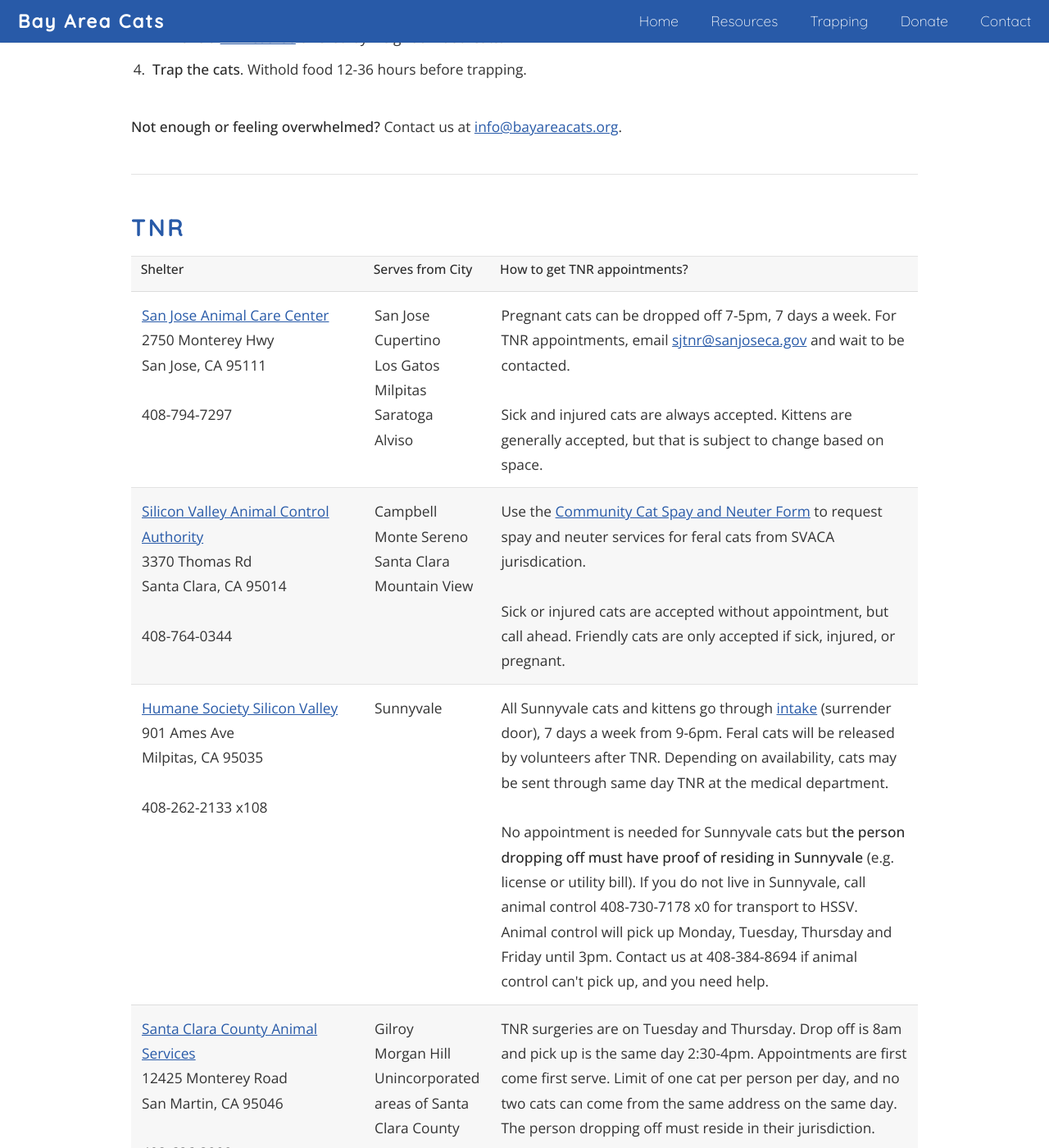
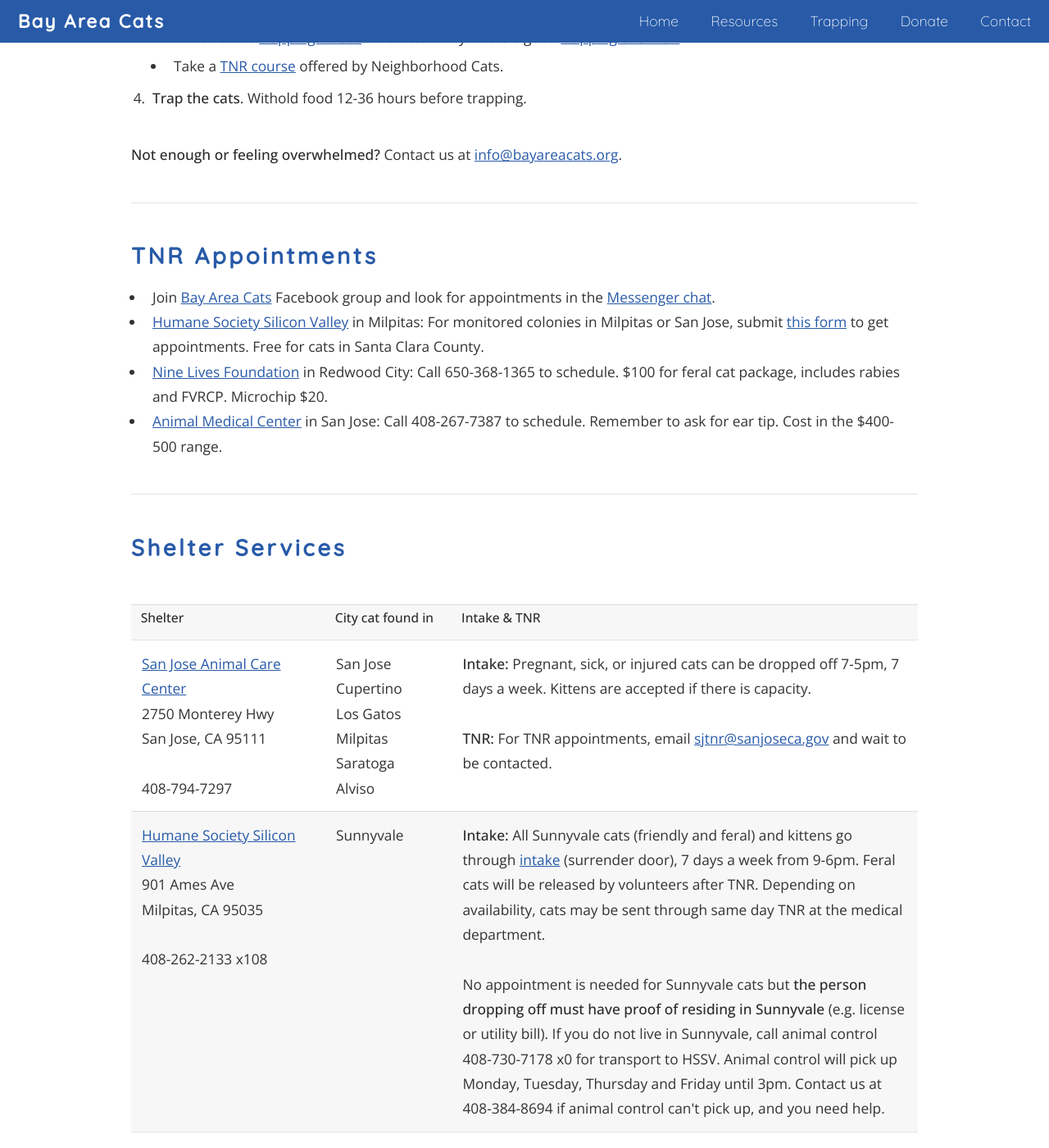
Before and after one commit to sunmeetsingh/bayareacats.github.io, a Jekyll site: the page built from resources.html, in a window 1280 px wide and 1400 px high, scrolled down 554 px. Shown: the whole window at 82% size. Built offline with Jekyll 4.4.1, drawn with Linux system fonts in a browser that asks for light colours; some of the changed text lies outside the part shown.

Commit message:
Update shelter services rules

```diff
--- a/_includes/footer.html
+++ b/_includes/footer.html
@@ -6,7 +6,7 @@
   </ul>
 
   <ul class="copyright">
-      <li>&copy; Bay Area Cats 2023</li>
+      <li>&copy; Bay Area Cats 2024</li>
       <li><b>Want to help?</b> Donate <a target="_blank" href="https://www.chewy.com/g/bay-area-cats_b103747788?utm_medium=email&utm_source=transactional&utm_campaign=SHELTER_BUSINESS_PAGE_APPROVED#wish-list">supplies</a> or via <a target="_blank" href="https://paypal.me/bayareacats">PayPal</a>.</li>
       <li><a href="mailto:info@bayareacats.org">info@bayareacats.org</a></li>
   </ul>
--- a/resources.html
+++ b/resources.html
@@ -24,10 +24,11 @@
             <section>
                 <h3>Getting Started</h3>
                 <ol>
-                    <li><b>Find a place for TNR.</b> It can take several weeks to get a TNR appointment, so do this <b>as soon as possible</b>. Check the <a href="#trap-rentals">TNR list</a> below and follow the steps based on the cats location. Join <a href="bit.ly/bayareacats">bit.ly/bayareacats</a> for support and advice on the best way to get appointments.</li>
+                    <li><b>Find a place for TNR.</b> It can take several weeks to get a TNR appointment, so do this <b>as soon as possible</b>. Check the <a href="#tnr">TNR list</a> below and follow the steps based on the cats location. Join <a href="bit.ly/bayareacats">bit.ly/bayareacats</a> for support and advice on the best way to get appointments.</li>
                     <li><b>Borrow a trap.</b> Check out <a href="#trap-rentals">Trap Rentals</a> or contact us for more suggestions. Trap train while waiting for your appointment, <b>zip tie</b> open the trap so it doesn't trap a cat, and start feeding the cat inside of the trap. This will get the cats familiar with the trap.</li>
                     <li><b>Learn to trap</b>. Read over the <a href="/trapping">Trapping</a> page for tips, and follow the steps below:
                         <ul style="margin-bottom:0em;">
+                            <li>Read over our trapping guide: <a target="_blank" href="/guide">bayareacats.org/guide</a>
                             <li>Watch some <a href="https://youtu.be/8dotVJUWdVA">trapping videos</a>. The kitten lady offers a good <a href="https://youtu.be/wF_omFE7Etc">trapping overview</a>.</li>
                             <li>Take a <a href="https://www.neighborhoodcats.org/tnr-in-nyc/workshops">TNR course</a> offered by Neighborhood Cats.</li>
                         </ul>
@@ -40,22 +41,42 @@
             </section>
         </div>
 
+
+        <hr class="major" />
+
+        <div id="appointments">
+            <section>
+                <h3>TNR Appointments</h3>
+                <table style="width:100%">
+                <colgroup>
+                    <col span="1" style="width: 15%;">
+                    <col span="1" style="width: 25%;">
+                    <col span="1" style="width: 60%;">
+                 </colgroup>
+                <ul>
+                    <li>Join <a target="_blank" href="https://bit.ly/bayareacats">Bay Area Cats</a> Facebook group and look for appointments in the <a target="_blank" href="https://m.me/ch/Abbjdl7sZTVi-XZV">Messenger chat</a>.</li>
+                    <li><a href="">Humane Society Silicon Valley</a> in Milpitas:
+                        For monitored colonies in Milpitas or San Jose, submit <a href="https://survey.alchemer.com/s3/7793563/HSSV-Targeted-TNR-Program-TEST">this form</a> to get appointments. Free for cats in Santa Clara County.</li>
+                    <li><a href="https://www.ninelivesfoundation.org/resources">Nine Lives Foundation</a> in Redwood City: Call 650-368-1365 to schedule. $100 for feral cat package, includes rabies and FVRCP. Microchip $20.</li>
+                    <li><a target="_blank" href="https://goo.gl/maps/gt4fPXiUGSjtgfhC8">Animal Medical Center</a> in San Jose: Call 408-267-7387 to schedule. Remember to ask for ear tip. Cost in the $400-500 range.</li>
+                </ul>
+        </div>
         <hr class="major" />
 
         <div id="tnr">
             <section>
-                <h3>TNR</h3>
+                <h3>Shelter Services</h3>
                 <table style="width:100%">
                 <colgroup>
-                    <col span="1" style="width: 30%;">
+                    <col span="1" style="width: 25%;">
                     <col span="1" style="width: 15%;">
-                    <col span="1" style="width: 55%;">
+                    <col span="1" style="width: 65%;">
                  </colgroup>
 
                   <tr>
                     <th>Shelter</th>
-                    <th>Serves from City</th>
-                    <th>How to get TNR appointments?</th>
+                    <th>City cat found in</th>
+                    <th>Intake & TNR</th>
                   </tr>
                   <tr>
                     <td><a href="https://goo.gl/maps/PZMrz9krVuB1XqoM9">San Jose Animal Care Center</a><br/>
@@ -70,9 +91,10 @@
                     Saratoga<br/>
                     Alviso
                     </td>
-                    <td>Pregnant cats can be dropped off 7-5pm, 7 days a week. For TNR appointments, email <a href="sjtnr@sanjoseca.gov">sjtnr@sanjoseca.gov</a> and wait to be contacted.<br/><br/>
+                    <td><b>Intake:</b> Pregnant, sick, or injured cats can be dropped off 7-5pm, 7 days a week. Kittens are accepted if there is capacity.<br/><br/>
+                        <b>TNR:</b> For TNR appointments, email <a href="sjtnr@sanjoseca.gov">sjtnr@sanjoseca.gov</a> and wait to be contacted.<br/><br/>
 
-                         Sick and injured cats are always accepted. Kittens are generally accepted, but that is subject to change based on space.
+
 
                         <!--</b><br/>Follow the steps in the <a target="_blank" href="/sjacc">SJACC trapping guide</a>. Email <a target="_blank" href="mailto:sjtnr@sanjoseca.gov">sjtnr@sanjoseca.gov</a> for an appointment to bring in a cat for TNR. Appointments are Tuesday - Friday, drop off 7-7:20am and pick up 4pm.<br/><br/>
 
@@ -80,6 +102,23 @@
                     </td>
                   </tr>
                   <tr>
+                    </td>
+                    <td><a href="https://g.page/humanesocietysv?share">Humane Society Silicon Valley</a><br/>
+                    901 Ames Ave<br/>
+                    Milpitas, CA 95035<br/><br/>
+                    408-262-2133 x108
+                    <td>Sunnyvale
+                    </td>
+
+
+                    <td><b>Intake:</b> All Sunnyvale cats (friendly and feral) and kittens go through <a href="https://l.messenger.com/l.php?u=https%3A%2F%2Fmaps.app.goo.gl%2FpcCdPir5Z897x67h6%3Fg_st%3Dic&h=AT22ECrjJF01CMxdF9bl9zirjKrx0YPaTdeEuCv0uXtFmyrNMaMVSbkKsJ16V9cDwoi2TWvDGUdJjEBq1Qgjztlje5--77AdVjYqMMvW3r8GQMChcLT5DrY2I8e4NznIFCxBQq393XBmadWlSlheqB98">intake</a> (surrender door), 7 days a week from 9-6pm. Feral cats will be released by volunteers after TNR. Depending on availability, cats may be sent through same day TNR at the medical department.<br/><br/>
+
+
+                        No appointment is needed for Sunnyvale cats but <b>the person dropping off must have proof of residing in Sunnyvale</b> (e.g. license or utility bill). If you do not live in Sunnyvale, call animal control 408-730-7178 x0 for transport to HSSV. Animal control will pick up Monday, Tuesday, Thursday and Friday until 3pm. Contact us at 408-384-8694 if animal control can't pick up, and you need help.
+                    </td>
+                  </tr>
+                  <tr>
+
                     <td><a href="https://goo.gl/maps/tKttm43ButjXKU3p8">Silicon Valley Animal Control Authority</a><br/>
                     3370 Thomas Rd<br/>
                     Santa Clara, CA 95014<br/><br/>
@@ -91,79 +130,78 @@
                     Santa Clara<br/>
                     Mountain View
                     </td>
-                    <td>Use the <a href="https://docs.google.com/forms/d/e/1FAIpQLSe6FL06vG6C-EOv5g1tvei4ODHwggsuzXzwCxlIU2U_zlFbYA/viewform">Community Cat Spay and Neuter Form</a> to request spay and neuter services for feral cats from SVACA jurisdication.<br/><br/>
 
-                    Sick or injured cats are accepted without appointment, but call ahead. Friendly cats are only accepted if sick, injured, or pregnant.
+                    <td>
+                        <b>Intake:</b> Sick or injured cats are accepted without appointment, but call ahead. Friendly cats are only accepted if sick, injured, or pregnant.<br/><br/>
+                        <b>TNR:</b> Use the <a href="https://docs.google.com/forms/d/e/1FAIpQLSe6FL06vG6C-EOv5g1tvei4ODHwggsuzXzwCxlIU2U_zlFbYA/viewform">Community Cat Spay and Neuter Form</a> to request spay and neuter services.
+
+
                     </td>
                   </tr>
                   <tr>
-                    <td><a href="https://g.page/humanesocietysv?share">Humane Society Silicon Valley</a><br/>
-                    901 Ames Ave<br/>
-                    Milpitas, CA 95035<br/><br/>
+                    </td>
 
-                    408-262-2133 x108
-                    </td>
-                    <td>Sunnyvale
-                    </td>
-                    <td>All Sunnyvale cats and kittens go through <a href="https://l.messenger.com/l.php?u=https%3A%2F%2Fmaps.app.goo.gl%2FpcCdPir5Z897x67h6%3Fg_st%3Dic&h=AT22ECrjJF01CMxdF9bl9zirjKrx0YPaTdeEuCv0uXtFmyrNMaMVSbkKsJ16V9cDwoi2TWvDGUdJjEBq1Qgjztlje5--77AdVjYqMMvW3r8GQMChcLT5DrY2I8e4NznIFCxBQq393XBmadWlSlheqB98">intake</a> (surrender door), 7 days a week from 9-6pm. Feral cats will be released by volunteers after TNR. Depending on availability, cats may be sent through same day TNR at the medical department.<br/><br/>
-
-
-                        No appointment is needed for Sunnyvale cats but <b>the person dropping off must have proof of residing in Sunnyvale</b> (e.g. license or utility bill). If you do not live in Sunnyvale, call animal control 408-730-7178 x0 for transport to HSSV. Animal control will pick up Monday, Tuesday, Thursday and Friday until 3pm. Contact us at 408-384-8694 if animal control can't pick up, and you need help.
-                    </td>
-                  </tr>
-                  <tr>
                     <td><a href="https://goo.gl/maps/4U2R2DZ4UCKxFx6D9">Santa Clara County Animal Services</a><br/>
                     12425 Monterey Road<br/>
                     San Martin, CA 95046<br/><br/>
 
                     408-686-3900
-                    </td>
                     <td>Gilroy<br/>
                     Morgan Hill<br/>
                     Unincorporated areas of Santa Clara County
 
                     </td>
-                    <td>TNR surgeries are on Tuesday and Thursday. Drop off is 8am and pick up is the same day 2:30-4pm. Appointments are first come first serve. Limit of one cat per person per day, and no two cats can come from the same address on the same day. The person dropping off must reside in their jurisdiction.<br/><br/>
+                    <td>
 
-                    Injured or very sick feral or stray cats and kittens may be taken to the shelter between noon and closing time (6 PM on weekdays, 5 PM on weekends).
+                    <b>Intake:</b> Injured or very sick feral or stray cats and kittens may be taken to the shelter between noon and closing time (6 PM on weekdays, 5 PM on weekends).<br/><br/>
+                    <b>TNR:</b> TNR surgeries are on Tuesday and Thursday. Drop off is 8am and pick up is the same day 2:30-4pm. Appointments are first come first serve. Limit of one cat per person per day, and no two cats can come from the same address on the same day. The person dropping off must reside in their jurisdiction.
 
                     </td>
                   </tr>
 
                   <tr>
+                    </td>
+
                     <td><a href="https://goo.gl/maps/4U2R2DZ4UCKxFx6D9">Pets In Need</a><br/>
                     3281 E Bayshore Road<br/>
                     Palo Alto, CA 94303<br/><br/>
 
                     650-496-5971
-                    </td>
                     <td>Palo Alto<br/>
                     Los Altos<br/>
                     Los Altos Hills
 
                     </td>
-                    <td>Email <a target="_blank" href="mailto:pa-medical@petsinneed.org">pa-medical@petsinneed.org</a> to schedule an appointment for TNR. They have a feral cat package for $50 per cat which includes spay/neuter, rabies, and microchip.
+                    <td>
+                        <b>TNR:</b> Email <a target="_blank" href="mailto:pa-medical@petsinneed.org">pa-medical@petsinneed.org</a> to schedule an appointment for TNR. They have a feral cat package for $50 per cat which includes spay/neuter, rabies, and microchip.
+                    </td>
+                  </tr>
+
+                  <tr>
+                    </td>
+
+                    <td><a href="https://phs-spca.org/feral-cats/">Peninsula Humane Society</a><br/>
+                    12 Airport Blvd<br/>
+                    San Mateo, CA 94401<br/><br/>
+
+                    650-340-7022 x679
+                </td>
+                <td>San Mateo County
+                    </td>
+                    <td>
+                        <b>TNR:</b> <a target="_blank" href="https://goo.gl/maps/NV23j2pA17WuPA996">Peninsula Humane Society</a> has a street cat package for $50/cat (vaccines, FIV/FeLV test, spay/neuter, microchip). Limited to residents in San Mateo County.
                     </td>
                   </tr>
                 </table>
-
-                <p style="margin-bottom:0.5em;">Other options:</p>
-                <ul style="margin-bottom:0.5em;">
-                    <li><a href="">Humane Society Silicon Valley</a> (HSSV) - free for cats in Santa Clara County, $150 for cats outide Santa Clara County. Appointment only for non-Sunnyvale cats. For monitored colonies of three or more cats, submit <a href="https://survey.alchemer.com/s3/7793563/HSSV-Targeted-TNR-Program-TEST">this form</a> to get appointments.</li>
-                    <li><a href="https://www.ninelivesfoundation.org/resources">Nine Lives Foundation</a>. $100 for feral cat package, includes rabies and FVRCP. Microchip $20. Call 650-368-1365.</li>
-                    <li><a target="_blank" href="https://goo.gl/maps/NV23j2pA17WuPA996">Peninsula Humane Society</a>. Appointment only, call 650-340-7022, ext. 679. They have a street cat package for $50/cat (vaccines, FIV/FeLV test, spay/neuter, microchip). Not limited to San Mateo county, but those in San Mateo can apply for vouchers <a target="_blank" href="https://www.smchealth.org/spayneuter-voucher-program">here</a>.</li>
-                    <li>Try a lower cost vet like <a target="_blank" href="https://goo.gl/maps/gt4fPXiUGSjtgfhC8">Animal Medical Center</a> ($340 for a spay).</li>
-                </ul>
             </section>
         </div>
-
-        <hr class="major" />
 
         <div id="trap-rentals">
             <section>
                 <h3>Renting traps</h3>
-                <p>Bay Area Cats lends traps in Santa Clara County using this <a href="/traps">form</a>. Both <a href="https://goo.gl/maps/tKttm43ButjXKU3p8">SVACA</a> in Santa Clara and <a href="https://goo.gl/maps/PZMrz9krVuB1XqoM9">SJACC</a> in San Jose have a trap rental program. For SVACA, call dispatch to inquire about trap rentals. For SJACC, walk into the main lobby to ask. You can also <a target="_blank" href="https://www.alleycat.org/our-work/feral-friends-network/feral-friends-network-connect/">submit this form</a> and select “Trap Rentals” if you want to receive an email with a list of contacts in your area who have traps available. On this list are individuals, as well as organizations such as:</p>
+                <p>Bay Area Cats lends traps in Santa Clara County using this <a href="/traps">form</a>. Both <a href="https://goo.gl/maps/tKttm43ButjXKU3p8">SVACA</a> in Santa Clara and <a href="https://goo.gl/maps/PZMrz9krVuB1XqoM9">SJACC</a> in San Jose have a trap rental program. For SVACA, call dispatch to inquire about trap rentals. For SJACC, walk into the main lobby to ask.</p>
                     <ul>
+                        <li><a target="_blank" href="https://www.thedancingcat.org">The Dancing Cat</a> • <a target="_blank" href="mailto:info@thedancingcat.org">info@thedancingcat.org</a></li>
                         <li><a target="_blank" href="https://www.13thstcats.org/info/display?PageID=13281">13th Street Cat Rescue</a> • 408-566-3637 • <a target="_blank" href="mailto:info@13thstcats.org">info@13thstcats.org</a></li>
                         <li><a target="_blank" href="https://www.catcenter.org/Pages/KnowledgeBase/Documents/ShowDocPage.ASP?Title=Trapping%20and%20Trap%20Rentals&URL=41_Trapping">Cat Resource Center</a> • (408) 335-4357 • <a target="_blank" href="mailto:admin@catcenter.org">admin@catcenter.org</a></li>
                         <li><a target="_blank" href="http://www.homelesscatnetwork.com/what-to-do-when-you-find-a-feral-or-stray-cat.html">Homeless Cat Network</a> • <a target="_blank" href="mailto:info@homelesscatnetwork.com">info@homelesscatnetwork.com</a></li>
@@ -177,11 +215,11 @@
             <section>
                 <h3>Links</h3>
                     <ul>
-                        <li>Trapping guide: <a href="/guide">Guide</a>
+                        <li>Trapping Guide: <a href="/guide">Guide</a>
                         <li>TNR Workshop Slides: <a href="/workshop">Slides</a></li>
-                        <li>Medical forms: <a href="/hssv-form">HSSV</a></li>
-                        <li>Kitten flyers: <a href="/kittens">SJACC</a>, <a href="/kittens-hssv">HSSV</a></li>
-                        <li>TNR flyers: <a href="https://docs.google.com/presentation/d/1o3eKvAHhbE46S1HBuZlXYAANz1N-mJzZi9AMPUfFn0c/edit?usp=sharing">Template</a></li>
+                        <!-- <li>Medical forms: <a href="/hssv-form">HSSV</a></li> -->
+                        <li>Kitten Flyers: <a href="/kittens">SJACC</a>, <a href="/kittens-hssv">HSSV</a></li>
+                        <li>TNR Flyers: <a href="https://docs.google.com/presentation/d/1o3eKvAHhbE46S1HBuZlXYAANz1N-mJzZi9AMPUfFn0c/edit?usp=sharing">Template</a></li>
                     </ul>
             </section>
          </div>
--- a/trapping.html
+++ b/trapping.html
@@ -87,7 +87,7 @@
                         <section class="special">
                             <a class="image fit wide"><img src="/images/drop-traps.jpg" alt="" /></a>
                             <h3>Drop traps</h3>
-                            <p><a target="_blank" href="https://www.livetrap.com/index.php?dispatch=products.view&product_id=30249#:~:text=These%20convenient%20feral%20cat%20traps,hold%20the%20trap%20in%20place.&text=Drop%20traps%20are%20simply%20the,multiple%20cats%20at%20one%20time.">Drop traps</a> are generally used for hard to catch cats or previously caught cats.<br/><a target="_blank" href="https://youtu.be/bIZNfGh9nV0">Learn to use a drop trap</a>.</p>
+                            <p><a target="_blank" href="https://www.livetrap.com/index.php?dispatch=products.view&product_id=30249#:~:text=These%20convenient%20feral%20cat%20traps,hold%20the%20trap%20in%20place.&text=Drop%20traps%20are%20simply%20the,multiple%20cats%20at%20one%20time.">Drop traps</a> are generally used for hard to catch cats or previously caught cats. <a target="_blank" href="https://youtu.be/bIZNfGh9nV0">Learn to use a drop trap</a>.</p>
                         </section>
                     </div>
                 </div>
@@ -112,7 +112,7 @@
                     <p style="margin-bottom:0.5em;">Still not working? Try these tips below.</p>
                     <li><b>Get a camera</b>. Watch if the cat is going in the trap at night, how close they are getting to the trap, and what hours they are around most. <a href="https://www.amazon.com/Vision-Indoor-Outdoor-Camera-Assistant/dp/B08R59YH7W">Wyze V3</a> is affordable and high quality (requires WiFi / plug).</li>
                     <li><b>Try a drop trap</b>. Ask on <a href="https://nextdoor.com/g/qko7c610r">Nextdoor</a> or contact <a target="_blank" href="https://www.13thstcats.org/info/display?PageID=13281">13th Street Cat Rescue</a> to borrow a drop trap.</li>
-                    <li><b>Bottle and string</b>. If you keep trapping fixed cats, try the <a href="https://www.instagram.com/tv/CVCSbMdA73f/?utm_source=ig_web_copy_link">bottle and string method</a>. Attach a half filled water bottle to a string. Prop open the trap door with the bottle. Wait until the target cat is eating in the trap, and pull the string quickly to remove the bottle, shutting the door. You’ll want to use enough food in the trap so the fixed cats can eat and leave..</li>
+                    <li><b>Bottle and string</b>. If you keep trapping fixed cats, try the <a href="https://www.instagram.com/tv/CVCSbMdA73f/?utm_source=ig_web_copy_link">bottle and string method</a>. Attach a half filled water bottle to a string. Prop open the trap door with the bottle. Wait until the target cat is eating in the trap, and pull the string quickly to remove the bottle, shutting the door. You’ll want to use enough food in the trap so the fixed cats can eat and leave.</li>
                 </ul>
 
 
```
